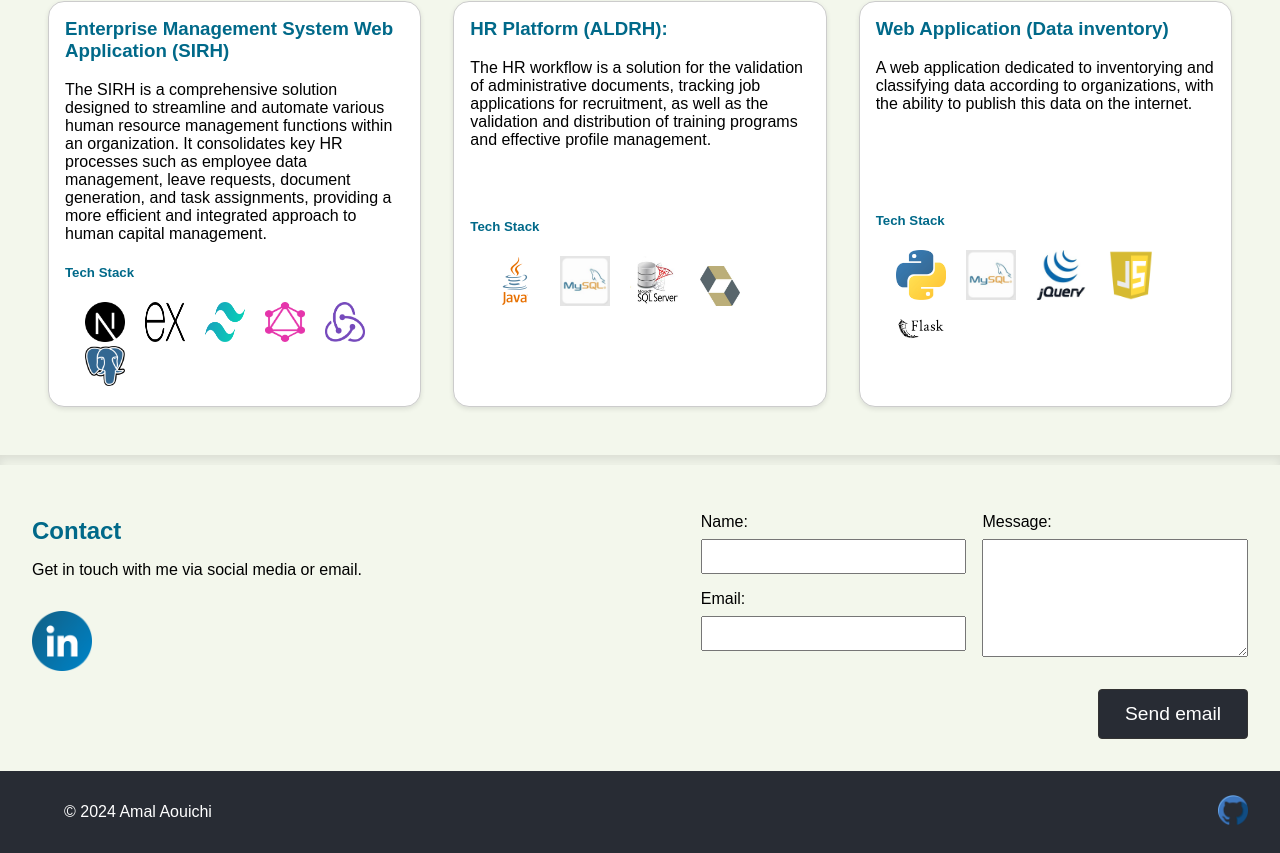
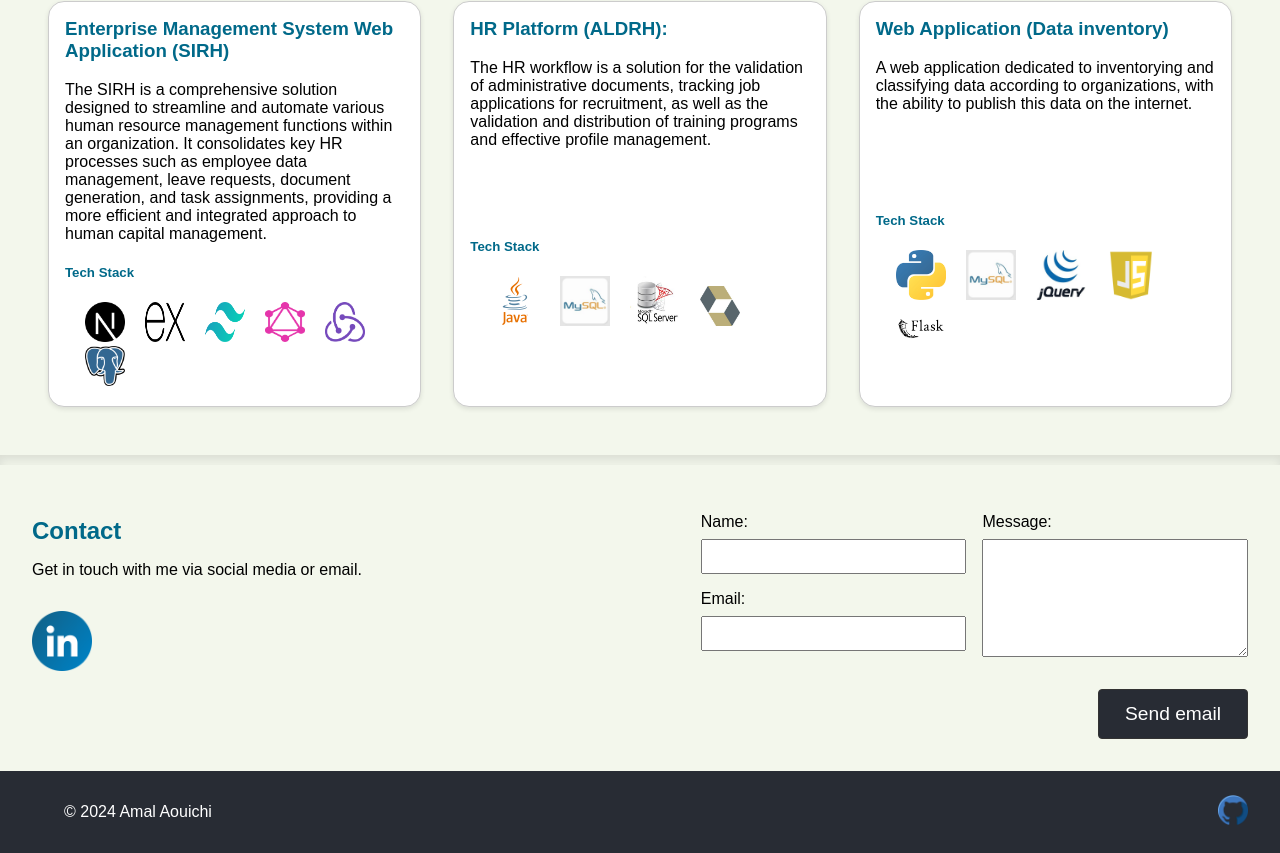
Before and after one commit to amalaouichi/portfolio, a React (Create React App) app: page / in a window 1280 px wide. Shown: the part 925-1778 px from the top of the page. Built offline with nearby package versions, Linux system fonts and the light colour scheme.

Commit message:
modif project

```diff
--- a/src/components/Projects/Projects.css
+++ b/src/components/Projects/Projects.css
@@ -69,7 +69,7 @@
   margin-bottom: 4px;
 }
 .marginTop{
-  margin-top: 70px;
+  margin-top: 90px;
 }
 .marginTopp{
   margin-top: 100px;
```
